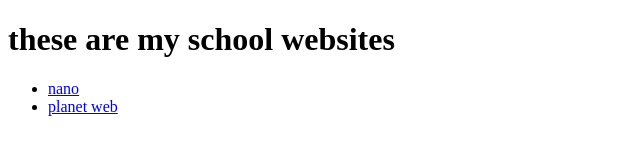
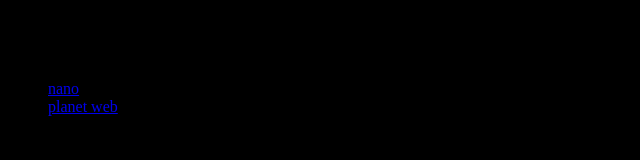
Before and after one commit to kfswilliam/kfswilliam.github.io, a plain HTML site: page index.html in a window 1280 px wide. Shown: the whole page, without its empty margins (0-640 px from the left). Drawn offline with Linux system fonts and the light colour scheme.

Commit message:
index.css change

```diff
--- /dev/null
+++ b/CSS/index.css
@@ -0,0 +1,5 @@
+body{
+background-color: black;
+font:fantasy;
+
+}
--- /dev/null
+++ b/index.css
@@ -0,0 +1,5 @@
+@import url('https://fonts.googleapis.com/css?family=Handlee');
+body {
+font-family:'Handlee', cursive;
+background-color:black;
+}
--- a/index.html
+++ b/index.html
@@ -2,6 +2,7 @@
 <html>
 <head>
 	<title>williams homepage</title>
+	<link rel="stylesheet" type="text/css" href="CSS/index.css"/>
 </head>
 <body>
 <h1>these are my school websites</h1>
```
